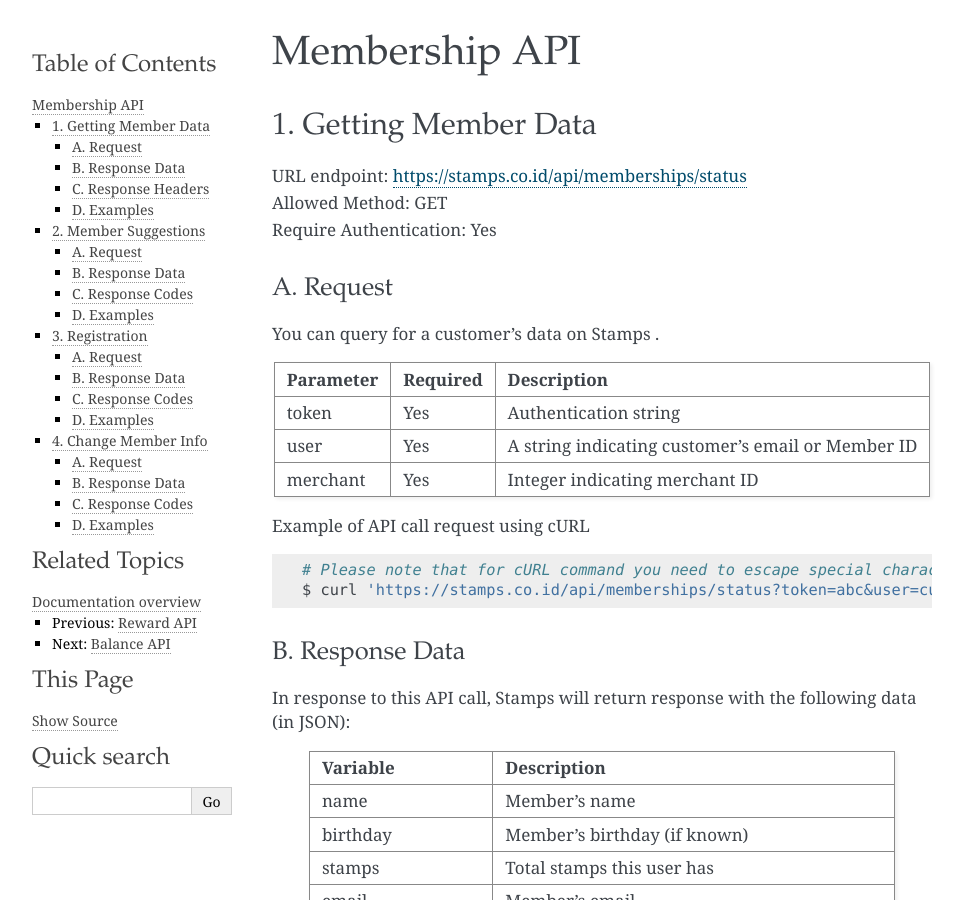
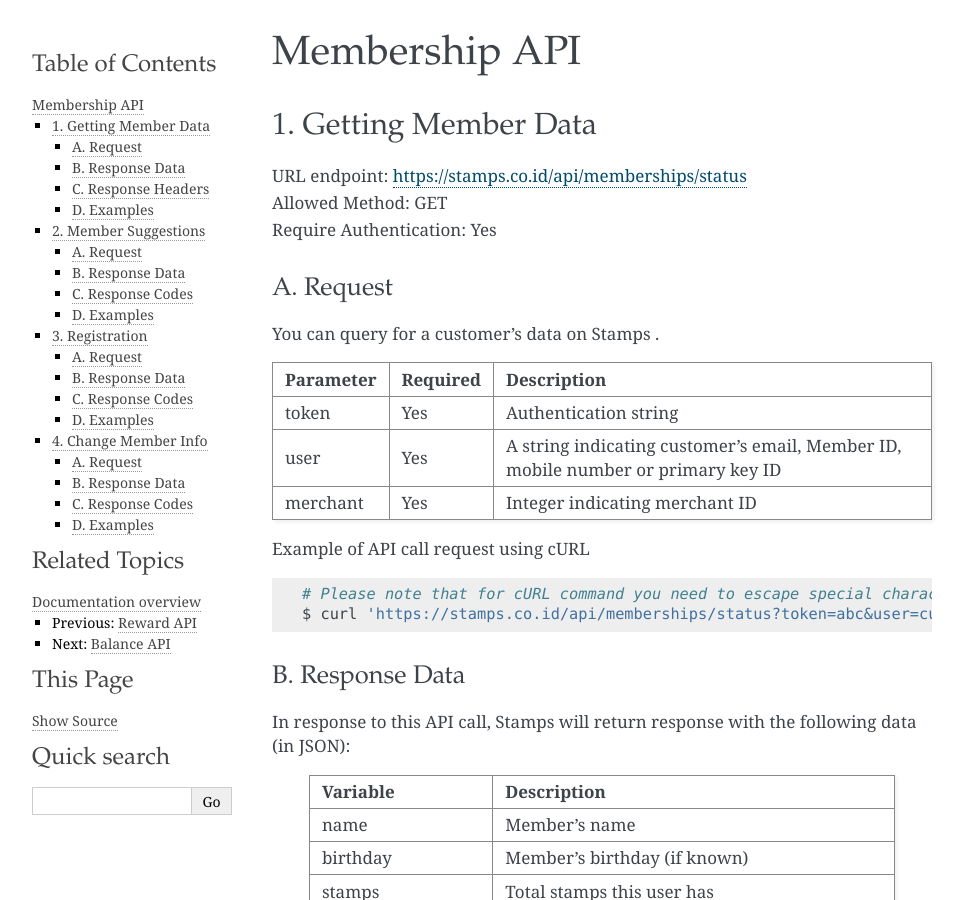
Before and after one commit to ui/stamps-api-docs, a Sphinx documentation site: the page built from source/customer_api.rst, in a window 1280 px wide and 900 px high. Shown: the whole window, without its empty margins (148-1112 px from the left). Built offline with Sphinx 7.4.7, drawn with Linux system fonts in a browser that asks for light colours.

Commit message:
Updated Membership Status API docs to support primary key ID and mobile number.

```diff
--- a/source/customer_api.rst
+++ b/source/customer_api.rst
@@ -17,7 +17,7 @@ You can query for a customer's data on Stamps .
 Parameter   Required    Description
 =========== =========== =========================
 token       Yes         Authentication string
-user        Yes         A string indicating customer's email or Member ID
+user        Yes         A string indicating customer's email, Member ID, mobile number or primary key ID
 merchant    Yes         Integer indicating merchant ID
 =========== =========== =========================
 
```
